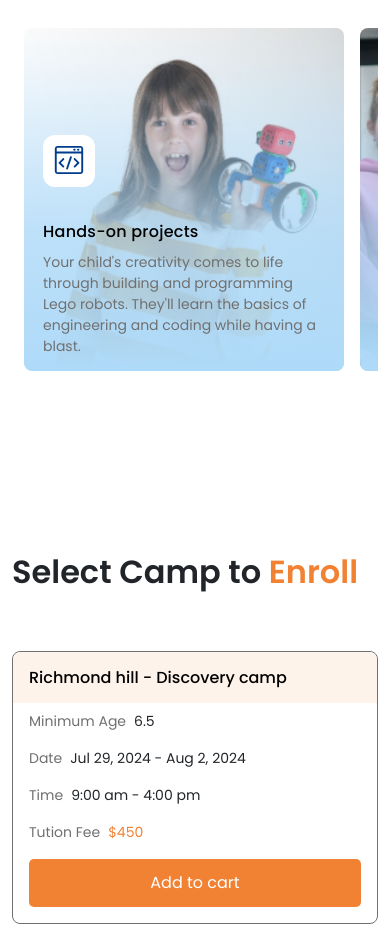
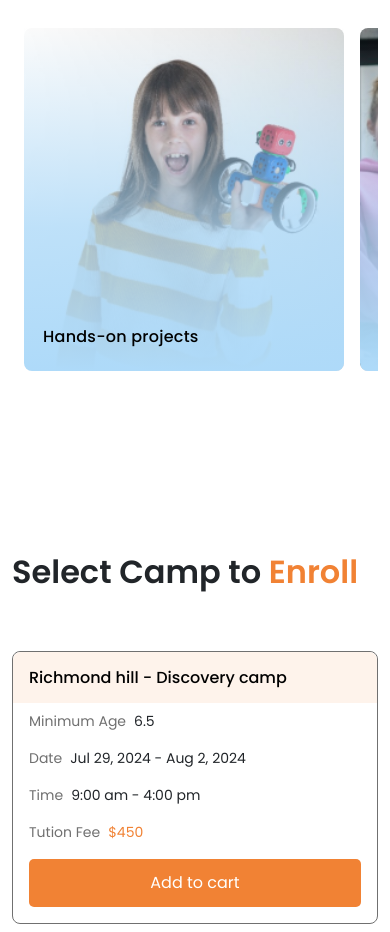
Before and after one commit to haquedot/ExceedCamp, a plain HTML site: page index.html in a window 390 px wide. Shown: the part 1000-1932 px from the top of the page. Drawn offline with nearby package versions, Linux system fonts and the light colour scheme.

Commit message:
Update style.css

```diff
--- a/css/style.css
+++ b/css/style.css
@@ -405,10 +405,6 @@ h1 {
         border-right: 0;
     }
 
-    #section-2 .show {
-        display: block;
-    }
-
     #section-2 .custom-card {
         min-width: 320px;
         min-height: 343px !important;
```
